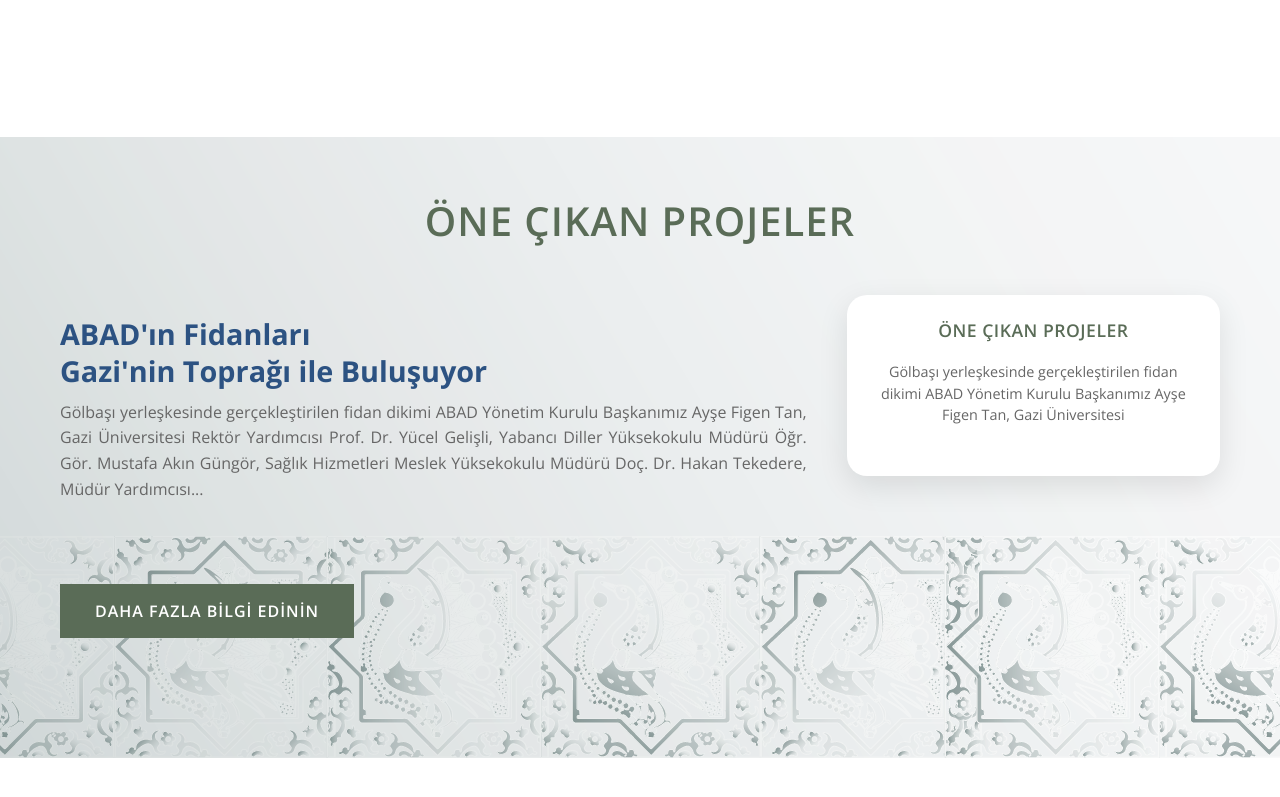
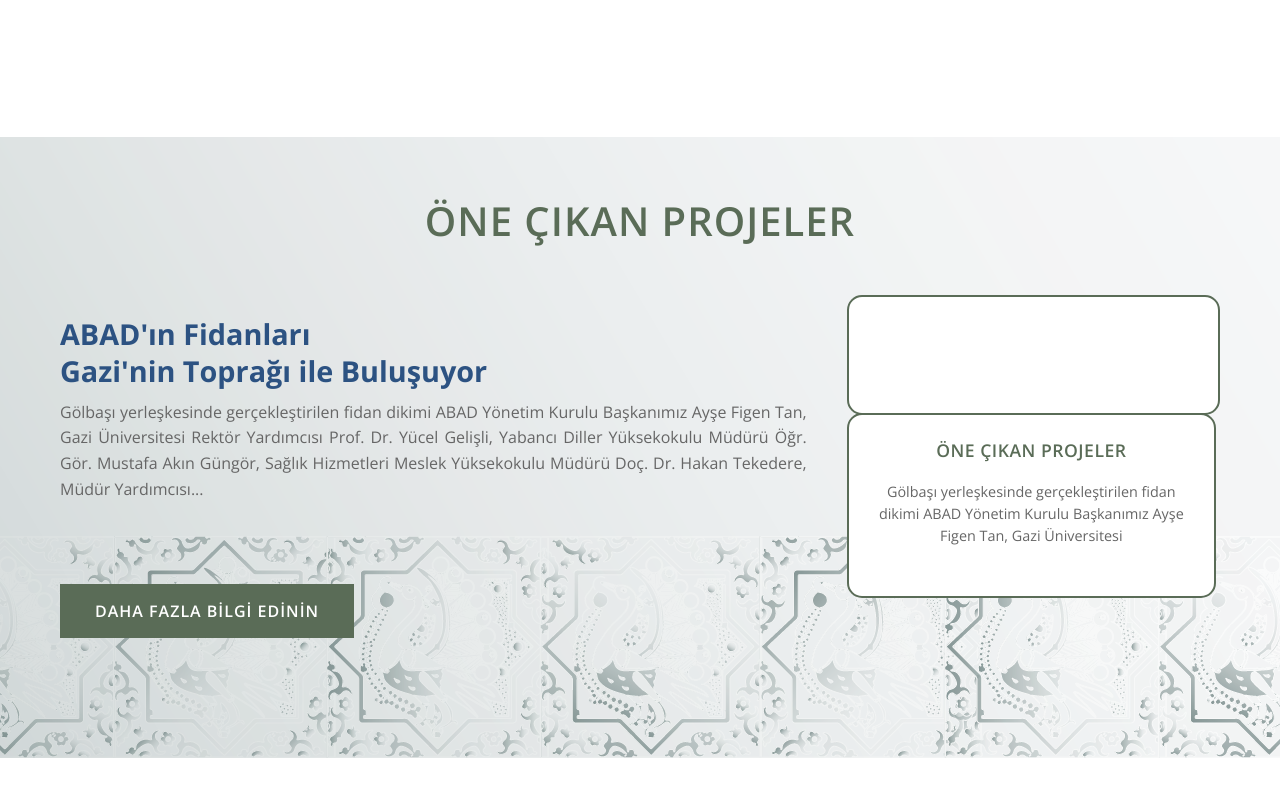
Before and after one commit to enesbugracengiz/abad, a React (Vite) app: page / in a window 1280 px wide. Shown: the part 893-1690 px from the top of the page. Built offline with nearby package versions, Linux system fonts and the light colour scheme.

Commit message:
Yeni kart eklendi.

```diff
--- a/src/components/FeaturedProjects.css
+++ b/src/components/FeaturedProjects.css
@@ -103,16 +103,35 @@
   box-shadow: 0 8px 20px rgba(90, 108, 87, 0.4);
 }
 
+/* Sağ taraf kartlar container */
+.right-cards-container {
+  display: flex;
+  flex-direction: column;
+  gap: 20px;
+  position: relative;
+  height: 100%;
+}
+
+/* Üst boş kart */
+.empty-top-card {
+  background: white;
+  border: 2px solid #5a6c57;
+  border-radius: 15px;
+  height: 120px;
+}
+
 /* Sağ taraf - Küçük proje kartı */
 .small-project-card {
   background: white;
-  border-radius: 20px;
+  border: 2px solid #5a6c57;
+  border-radius: 15px;
   padding: 25px;
-  box-shadow: 0 10px 30px rgba(0, 0, 0, 0.1);
   display: flex;
   flex-direction: column;
   height: fit-content;
-  transition: transform 0.3s ease, box-shadow 0.3s ease;
+  position: absolute;
+  bottom: 0;
+  width: calc(100% - 4px);
 }
 
 .small-project-card:hover {
--- a/src/components/FeaturedProjects.jsx
+++ b/src/components/FeaturedProjects.jsx
@@ -21,7 +21,13 @@
             </div>
           </div>
 
-          {/* Sağ taraf - Küçük proje kartı */}
+          {/* Sağ taraf - Kartlar */}
+          <div className="right-cards-container">
+            {/* Üst boş kart */}
+            <div className="empty-top-card">
+            </div>
+
+            {/* Alt küçük proje kartı */}
             <div className="small-project-card">
               <div className="small-project-header">
                 <h3 className="small-project-title">ÖNE ÇIKAN PROJELER</h3>
@@ -30,6 +36,7 @@
                 <p className="small-project-description">
                   Gölbaşı yerleşkesinde gerçekleştirilen fidan dikimi ABAD Yönetim Kurulu Başkanımız Ayşe Figen Tan, Gazi Üniversitesi
                 </p>
+              </div>
             </div>
           </div>
         </div>
```
Lines whose indentation alone changed are shown as unchanged.
